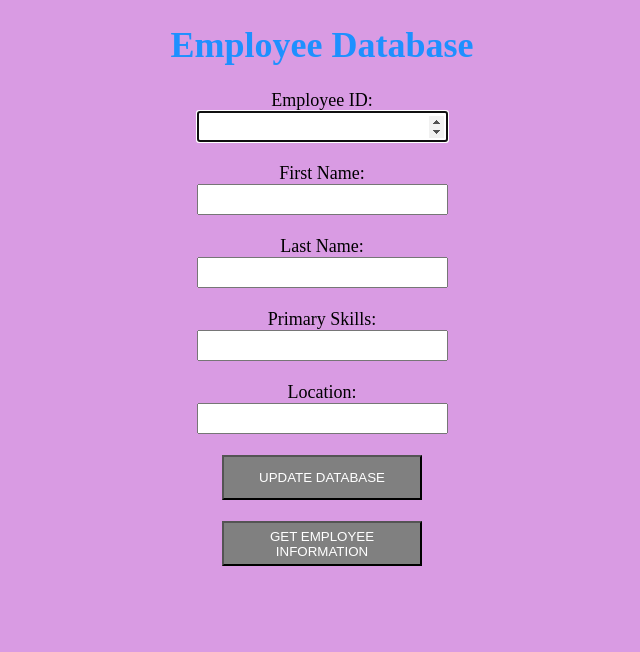
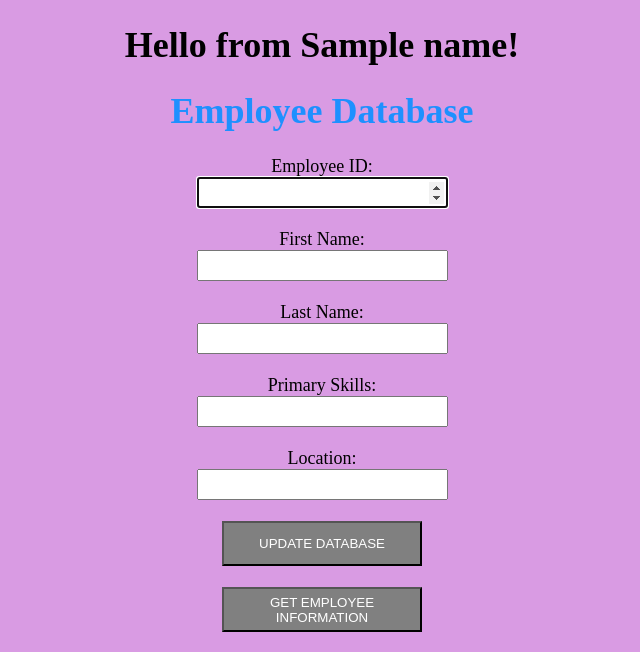
Before and after one commit to rhrony1513/Employee-Application, a Flask app: template app/templates/addemp.html in a window 1280 px wide. Shown: the top 652 px of the page, without its empty margins (318-958 px from the left). Run offline with Flask 2, Linux system fonts and the light colour scheme; the template is opened without the code that fills it: most values are stand-ins (such as "Sample title", 1, 10 or a date in 2020).

Commit message:
Added names to headers

```diff
--- a/app/app.py
+++ b/app/app.py
@@ -50,7 +50,7 @@ def DownloadImage():
 
 @app.route("/", methods=['GET', 'POST'])
 def home():
-    return render_template('addemp.html', image=IMAGE_FROM_ENV)
+    return render_template('addemp.html', image=IMAGE_FROM_ENV, name=NAME_FROM_ENV)
 
 @app.route("/about", methods=['GET','POST'])
 def about():
@@ -76,11 +76,11 @@ def AddEmp():
         cursor.close()
 
     print("all modification done...")
-    return render_template('addempoutput.html', name=emp_name, image=IMAGE_FROM_ENV)
+    return render_template('addempoutput.html', empname=emp_name, image=IMAGE_FROM_ENV, name=NAME_FROM_ENV)
 
 @app.route("/getemp", methods=['GET', 'POST'])
 def GetEmp():
-    return render_template("getemp.html", image=IMAGE_FROM_ENV)
+    return render_template("getemp.html", image=IMAGE_FROM_ENV, name=NAME_FROM_ENV)
 
 @app.route("/fetchdata", methods=['GET','POST'])
 def FetchData():
@@ -108,7 +108,7 @@ def FetchData():
         cursor.close()
 
     return render_template("getempoutput.html", id=output["emp_id"], fname=output["first_name"],
-                           lname=output["last_name"], interest=output["primary_skills"], location=output["location"], image=IMAGE_FROM_ENV)
+                           lname=output["last_name"], interest=output["primary_skills"], location=output["location"], image=IMAGE_FROM_ENV , name=NAME_FROM_ENV)
 
 if __name__ == '__main__':
     # Check if background image is in environment variables
--- a/app/templates/addemp.html
+++ b/app/templates/addemp.html
@@ -6,6 +6,13 @@
 <center>
 	<font color="black" size="4" style="font-family: avenir">
 
+		<header>
+			{% if name %}
+				<h1>Hello from {{ name }}!</h1>
+			{% else %}
+				<h1>Hello From CLO835!</h1>
+			{% endif %}
+		</header>
 		<h1 style="color: DodgerBlue">Employee Database</h1>
 		{% if image %}
 			<body style="background-image: url({{ url_for('static', filename='bg-img.jpg') }});">
```
Also changed, not shown: app/templates/addempoutput.html (+8 -1 lines), app/templates/getemp.html (+7 -0 lines), app/templates/getempoutput.html (+7 -0 lines).
